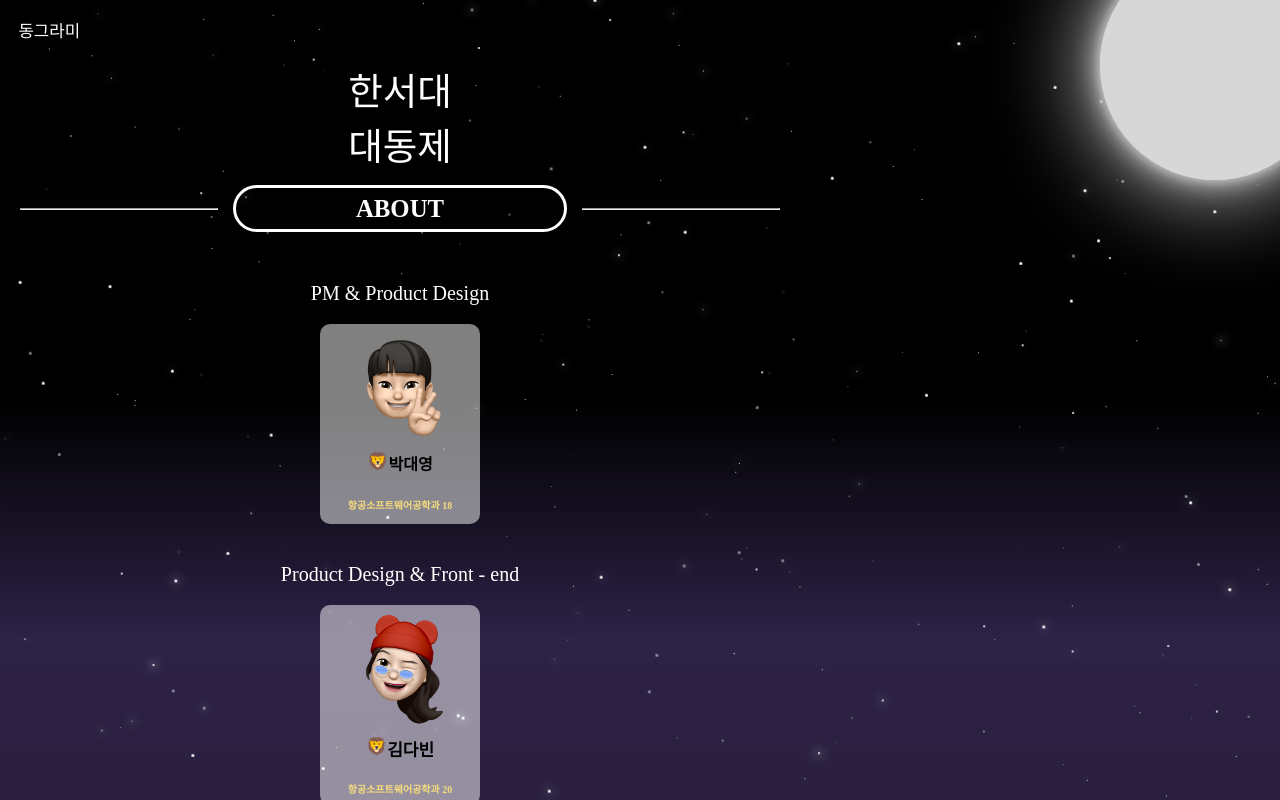
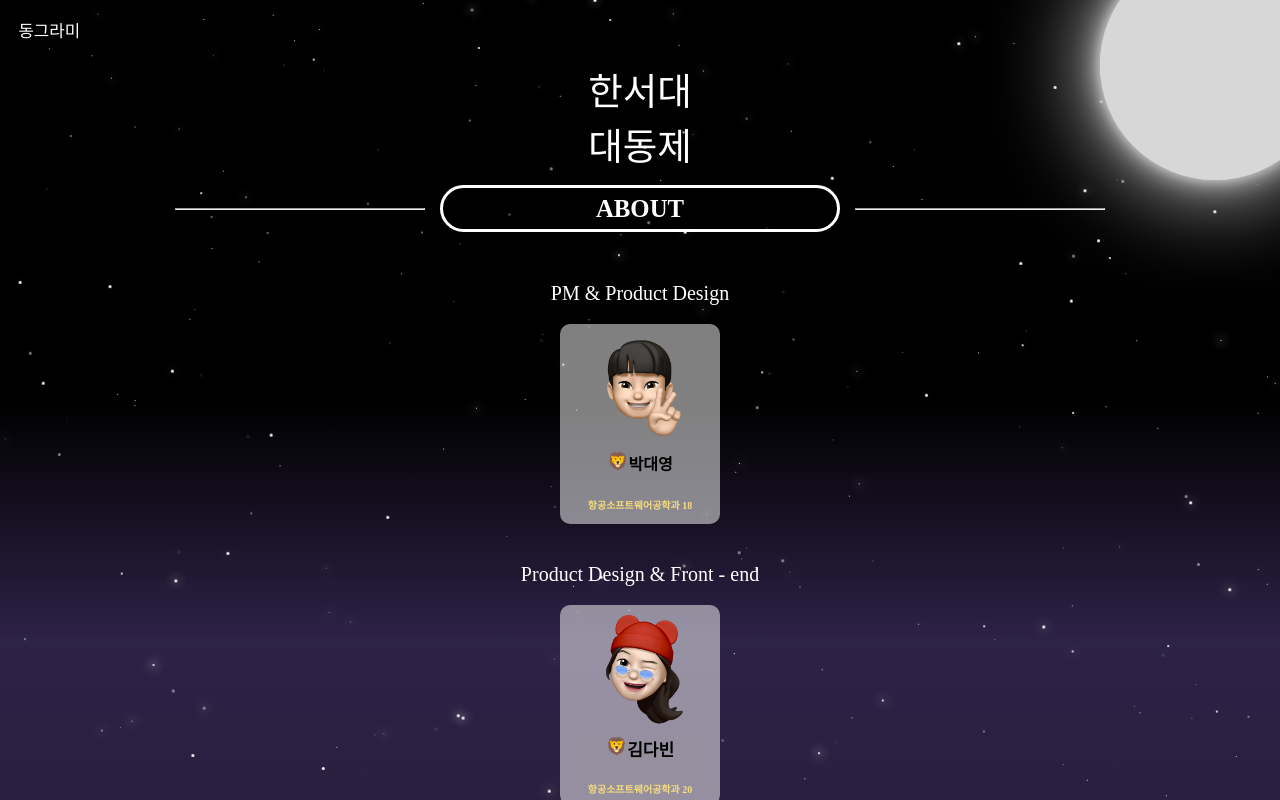
Before and after one commit to LIKELION-at-HSU/HSU_FestivalSite_Back, a Django app: template templates/about.html in a window 1280 px wide. Run offline with Django 4.2, Linux system fonts and the light colour scheme; the template is opened without the code that fills it, so the values that code supplies are empty; some web fonts are replaced; grey boxes are pictures that could not be loaded.

Commit message:
fix : body width 단위 수정

```diff
--- a/static/css/base.css
+++ b/static/css/base.css
@@ -20,7 +20,7 @@
 html,
 body {
     margin: 0;
-    width: 100vh;
+    width: 100%;
     height: calc(var(--vh) * 100);
     overflow-x: hidden;
     position: relative;
```
